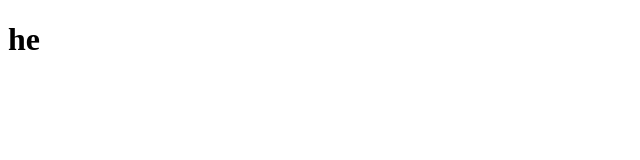
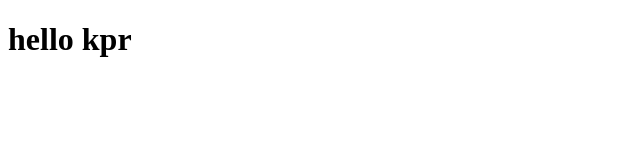
Before and after one commit to hrithik45655/KPRCAS, a plain HTML site: page index.html in a window 1280 px wide. Shown: the whole page, without its empty margins (0-640 px from the left). Drawn offline with Linux system fonts and the light colour scheme.

Commit message:
Update index.html

```diff
--- a/index.html
+++ b/index.html
@@ -7,6 +7,6 @@
 
 </head>
 <body>
-    <h1>he</h1>
+    <h1>hello kpr</h1>
 </body>
 </html>
```
